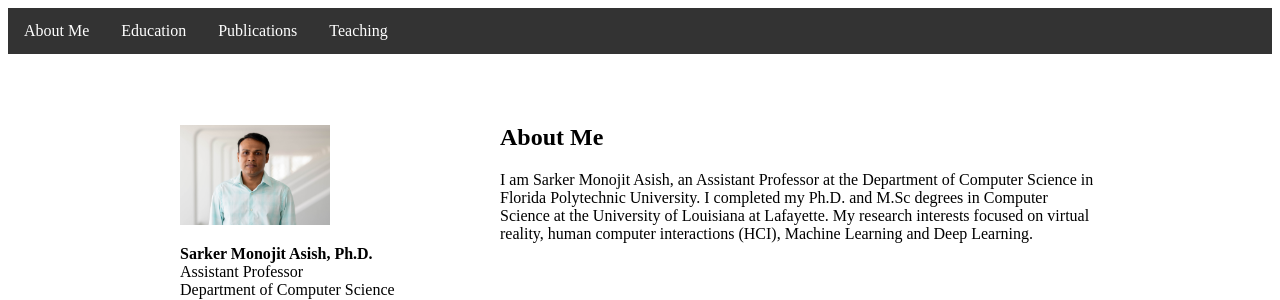
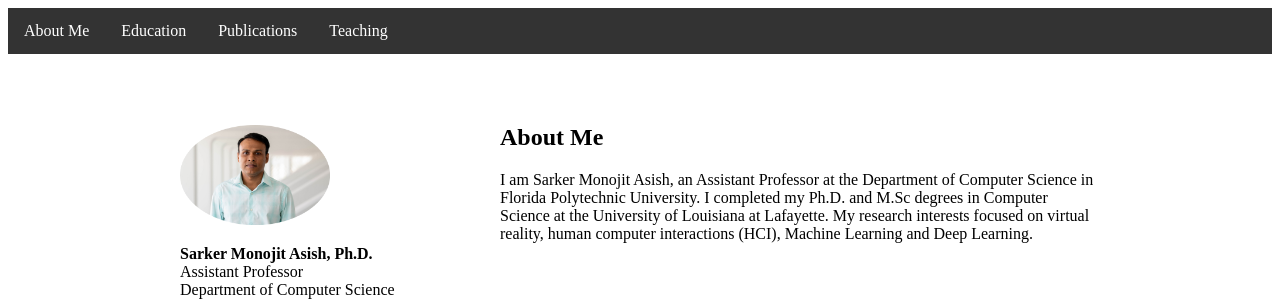
Before and after one commit to smasish/smasish.github.io, a plain HTML site: page index.html in a window 1280 px wide. Shown: the top 300 px of the page. Drawn offline with Linux system fonts and the light colour scheme.

Commit message:
Update index.html

```diff
--- a/index.html
+++ b/index.html
@@ -25,7 +25,7 @@
 
 <!--         <section id="aboutme">
 
-             <img src="images/asish.jpg" alt="Sarker Monojit Asish" style="width:150px; height:auto;">
+             <img src="images/asish_c.png" alt="Sarker Monojit Asish" style="width:150px; height:auto;">
      <p>
 I am Sarker Monojit Asish, an Assistant Professor at the Department of Computer Science in Florida Polytechnic University.
 I completed my Ph.D. and M.Sc degrees in Computer Science at the University of Louisiana at Lafayette.
@@ -47,7 +47,7 @@ My research interests focused on virtual reality, human computer interactions (H
 
     <div class="container">
         <div class="left-column">
-            <img src="images/asish.jpg" alt="Sarker Monojit Asish" style="width:150px; height:auto;">
+            <img src="images/asish_c.png" alt="Sarker Monojit Asish" style="width:150px; height:auto;">
             <p>
                 <strong>Sarker Monojit Asish, Ph.D.</strong><br>
                 Assistant Professor<br>
```
